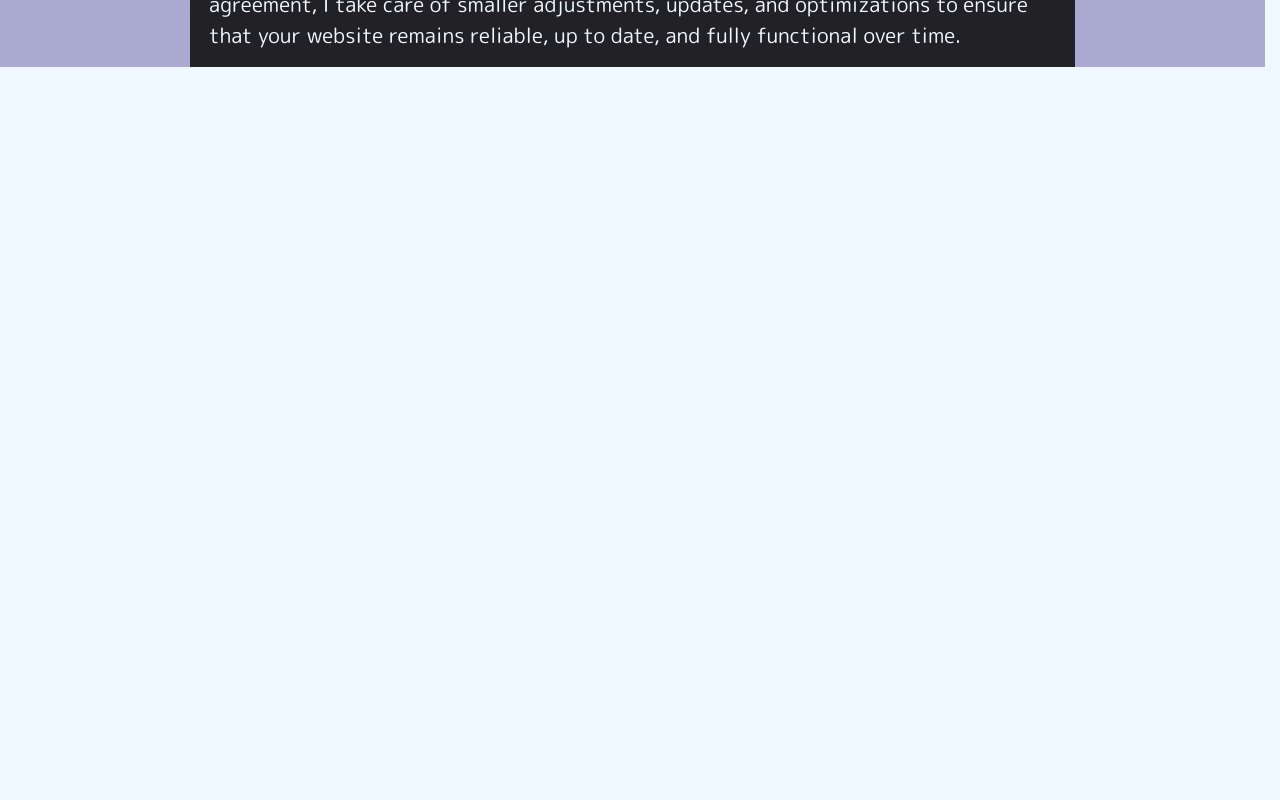
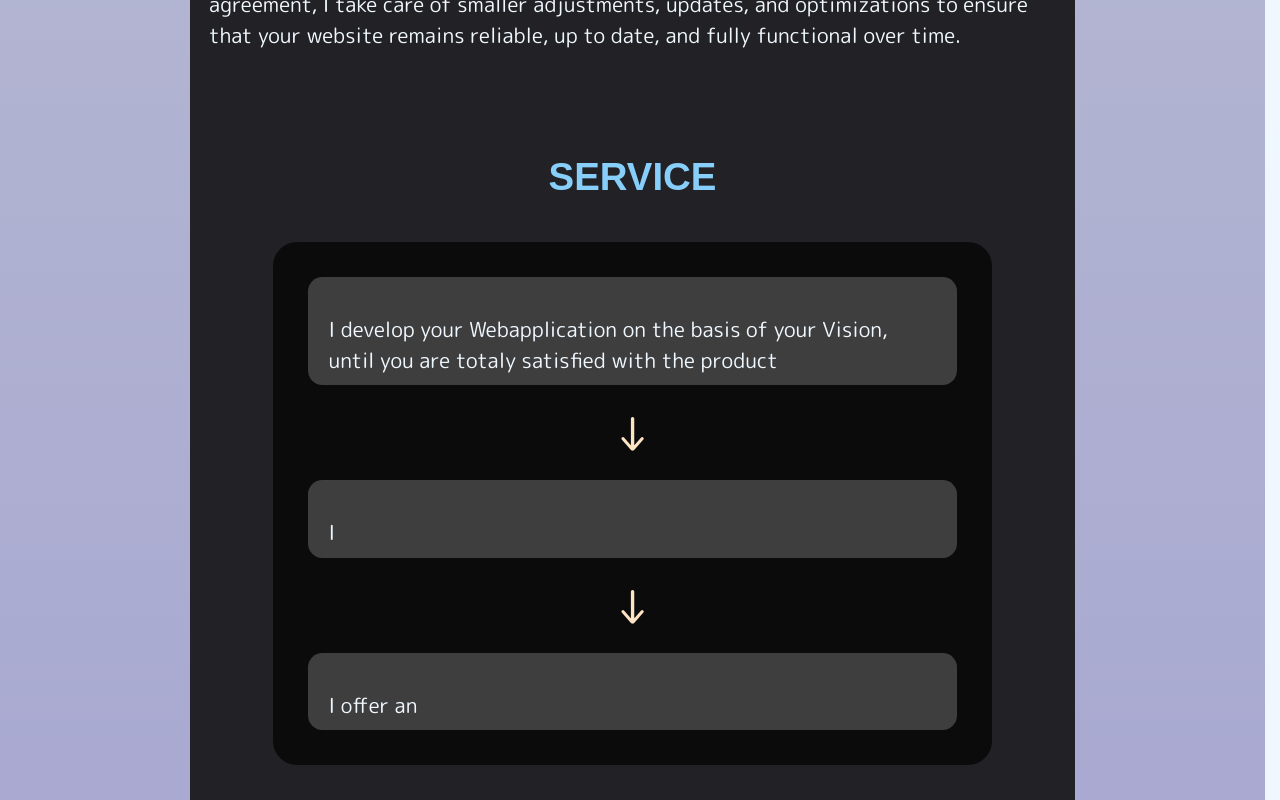
Before and after one commit to OliverHerlemann/blue-katana-studio, a Next.js app: page / in a window 1280 px wide. Shown: the part 1655-2455 px from the top of the page. Before the commit the page ends 1722 px from the top, so only its background shows below. Built offline with nearby package versions, Linux system fonts and the light colour scheme.

Commit message:
created a serviceSection WIP

```diff
--- a/src/app/page.js
+++ b/src/app/page.js
@@ -8,6 +8,7 @@ import LangButton from "@/components/UI/Buttons/LangButton.jsx";
 import ContactModal from "@/components/ContactModal";
 import SelfPresentation from "@/components/SelfPresentation";
 import { useRef } from "react";
+import ServiceSection from "@/components/ServiceSection";
 
 export default function Home() {
 
@@ -32,7 +33,13 @@ export default function Home() {
           <p>{t.InfoTextAboutMe2}</p>
           <p>{t.InfoTextAboutMe3}</p>
         </section>
+        <section id="service">
+          <ServiceSection t={t} />
+        </section>
         <section id="pricing">
+
+        </section>
+        <section id="portfolio">
 
         </section>
       </main>
--- a/src/components/Navigation.jsx
+++ b/src/components/Navigation.jsx
@@ -44,8 +44,9 @@ export default function Navigation({t}) {
                 style={isSticky ? { width: dimensions.width } : undefined}
             >
                 <button>{t.Navigation.About}</button>
+                <button>{t.Navigation.Service}</button>
                 <button>{t.Navigation.Price}</button>
-                <button>Portfolio</button>
+                <button>{t.Navigation.Portfolio}</button>
             </div>
             {isSticky && <div style={{ height: dimensions.height }} />}
         </nav>
--- /dev/null
+++ b/src/components/ServiceSection.jsx
@@ -0,0 +1,24 @@
+import styles from "./ServiceSection.module.css";
+
+
+export default function ServiceSection({t}){
+    return <div className={styles.mainServiceContainer}>
+        <h3>{t.Navigation.Service}</h3>
+        <div className={styles.ServiceDisplay}>
+            <div className={styles.infoBox}>
+                <h4>{t.ServiceSection.ServiceOneHeading}</h4>
+                <p>{t.ServiceSection.ServiceOne}</p>
+            </div>
+            <p className={styles.arrow}>↓</p>
+            <div className={styles.infoBox}>
+                <h4>{t.ServiceSection.ServiceTwoHeading}</h4>
+                <p>{t.ServiceSection.ServiceTwo}</p>
+            </div>
+            <p className={styles.arrow}>↓</p>
+            <div className={styles.infoBox}>
+                <h4>{t.ServiceSection.ServiceThreeHeading}</h4>
+                <p>{t.ServiceSection.ServiceThree}</p>
+            </div>
+        </div>
+    </div>
+}
--- /dev/null
+++ b/src/components/ServiceSection.module.css
@@ -0,0 +1,60 @@
+.mainServiceContainer {
+    margin: 8rem 3.5rem 0.5rem 3.5rem;
+    padding: 0.5rem;
+    font-size: 1.3rem;
+    display: flex;
+    flex-direction: column;
+    justify-content: center;
+    align-items: center;
+}
+.mainServiceContainer h3 {
+    margin: 5rem 3.5rem 3rem 3.5rem;
+    padding: 0.5rem;
+    color: lightskyblue;
+    text-transform: uppercase;
+    font-weight: 600;
+    font-family: arial;
+    font-size: 2.4rem;
+
+
+}
+.mainServiceContainer .ServiceDisplay {
+    display: flex;
+    flex-direction: column;
+    justify-content: center;
+    align-items: center;
+    margin: 1.2rem 1.5rem;
+    padding: 2.2rem;
+    background-color: rgb(11, 11, 11);
+    border-radius: 1.5rem;
+    height: auto;
+    width: 85%;
+    min-height: 28rem;
+}
+.mainServiceContainer .ServiceDisplay .arrow {
+    font-size: 3rem;
+    padding: 0.25rem;
+    margin: 0.5rem;
+    color:bisque;
+}
+.mainServiceContainer .ServiceDisplay .infoBox {
+    border-radius: 0.9rem;
+    background-color: rgb(62, 62, 62);
+    width: 100%;
+    align-self: center;
+}
+.mainServiceContainer .ServiceDisplay .infoBox h4 {
+    font-size: 1.4rem;
+    color: bisque;
+    font-family: arial;
+    text-transform: uppercase;
+    margin: 0.9rem 0.9rem 0rem 0.9rem;
+    padding: 0.4rem;
+}
+.mainServiceContainer .ServiceDisplay .infoBox p {
+    font-size: 1.3rem;
+    margin: 0.2rem 0.9rem;
+    padding: 0.4rem;
+    color: aliceblue;
+
+}
--- a/src/locales/de/home.json
+++ b/src/locales/de/home.json
@@ -1,10 +1,12 @@
 {
     "LangButton": "DE",
     "Heading2": "Webdesign und Entwicklung",
-    "ContactModalHeading": "E-Mail für Anfragen:",
+    "ContactModalHeading": "Schickt mir eure Anfragen",
     "Navigation": {
         "About": "Über mich",
-        "Price": "Preise"
+        "Service": "Service",
+        "Price": "Preise",
+        "Portfolio": "Portfolio"
     },
     "SelfPresentation": {
         "Founder": "Gründer",
@@ -13,5 +15,13 @@
     },
     "InfoTextAboutMe1": "Ich entwickle moderne Webseiten und digitale Erlebnisse mit Fokus auf Design, Performance und Benutzerfreundlichkeit. Besonders komplexe Entwicklungsaufgaben und die Gestaltung kreativer Benutzeroberflächen begeistern mich. Mit durchdachten Animationen und einer klaren Designsprache entstehen Webseiten, die nicht nur gut aussehen, sondern auch angenehm zu bedienen sind.",
     "InfoTextAboutMe2": "Mein Leistungsangebot umfasst die Entwicklung individueller Weblösungen für unterschiedlichste Branchen und Einsatzbereiche – von modernen Restaurant-, Arzt- und Unternehmenswebseiten über E-Commerce-Lösungen bis hin zu kleinen Unterhaltungsseiten und webbasierten Projekten. Jede Website wird individuell auf die Anforderungen und Ziele des jeweiligen Projekts abgestimmt. Ergänzend biete ich Logo-Design sowie die Entwicklung deutsch- und englischsprachiger Webauftritte an.",
-    "InfoTextAboutMe3": "Darüber hinaus unterstütze ich auch bei der technischen Umsetzung und langfristigen Betreuung des Webauftritts. Dazu gehören die Einrichtung und Verwaltung von Domains, Hosting-Lösungen sowie die technische Pflege der Website. Im Rahmen eines Servicevertrags übernehme ich kleinere Anpassungen, Aktualisierungen und Optimierungen, damit der digitale Auftritt langfristig zuverlässig, aktuell und funktionsfähig bleibt."
+    "InfoTextAboutMe3": "Darüber hinaus unterstütze ich auch bei der technischen Umsetzung und langfristigen Betreuung des Webauftritts. Dazu gehören die Einrichtung und Verwaltung von Domains, Hosting-Lösungen sowie die technische Pflege der Website. Im Rahmen eines Servicevertrags übernehme ich kleinere Anpassungen, Aktualisierungen und Optimierungen, damit der digitale Auftritt langfristig zuverlässig, aktuell und funktionsfähig bleibt.",
+    "ServiceSection": {
+        "ServiceOneHeading": "Design & Entwicklung",
+        "ServiceOne": "Ich entwickle und gestalte Ihre Website nach Ihren Vorstellungen – von der ersten Idee bis zum fertigen Ergebnis. Dabei arbeite ich eng mit Ihnen zusammen, bis Sie vollständig zufrieden sind.",
+        "ServiceTwoHeading": "Launch & Hosting",
+        "ServiceTwo": "Ich übernehme die vollständige Veröffentlichung Ihrer Website – einschließlich Domain, Hosting, SSL-Zertifikat und aller technischen Schritte für einen erfolgreichen Start.",
+        "ServiceThreeHeading": "Wartung & Support",
+        "ServiceThree": "Auf Wunsch betreue ich Ihre Website auch langfristig. Im Rahmen eines Servicevertrags kümmere ich mich um Wartung, technische Verwaltung sowie kleinere Anpassungen und Aktualisierungen."
+    }
 }
--- a/src/locales/en/home.json
+++ b/src/locales/en/home.json
@@ -1,10 +1,12 @@
 {
     "LangButton": "EN",
     "Heading2": "Webdesign and Development",
-    "ContactModalHeading": "E-Mail for requests:",
+    "ContactModalHeading": "Send me your requests:",
     "Navigation": {
         "About": "About me",
-        "Price": "Pricing"
+        "Service": "Service",
+        "Price": "Pricing",
+        "Portfolio": "Portfolio"
     },
     "SelfPresentation": {
         "Founder": "Founder",
@@ -14,5 +16,13 @@
 
     "InfoTextAboutMe1": "I develop modern websites and digital experiences with a focus on design, performance, and usability. I especially enjoy tackling complex development challenges and creating creative user interfaces. With thoughtful animations and a clear design language, I create websites that not only look impressive but are also intuitive and enjoyable to use.",
     "InfoTextAboutMe2": "My services include the development of customized web solutions for various industries and use cases – from modern restaurant, medical, and business websites to e-commerce solutions as well as smaller entertainment websites and web-based projects. Each website is individually tailored to the requirements and goals of the respective project. In addition, I offer logo design as well as the creation of German- and English-language websites.",
-    "InfoTextAboutMe3": "I also provide support with the technical implementation and long-term maintenance of your digital presence. This includes domain setup and management, hosting solutions, and the technical maintenance of your website. Through a service agreement, I take care of smaller adjustments, updates, and optimizations to ensure that your website remains reliable, up to date, and fully functional over time."
+    "InfoTextAboutMe3": "I also provide support with the technical implementation and long-term maintenance of your digital presence. This includes domain setup and management, hosting solutions, and the technical maintenance of your website. Through a service agreement, I take care of smaller adjustments, updates, and optimizations to ensure that your website remains reliable, up to date, and fully functional over time.",
+    "ServiceSection": {
+        "ServiceOneHeading": "",
+        "ServiceOne": "I develop your Webapplication on the basis of your Vision, until you are totaly satisfied with the product",
+        "ServiceTwoHeading": "",
+        "ServiceTwo": "I ",
+        "ServiceThreeHeading": "",
+        "ServiceThree": "I offer an "
+    }
 }
```
